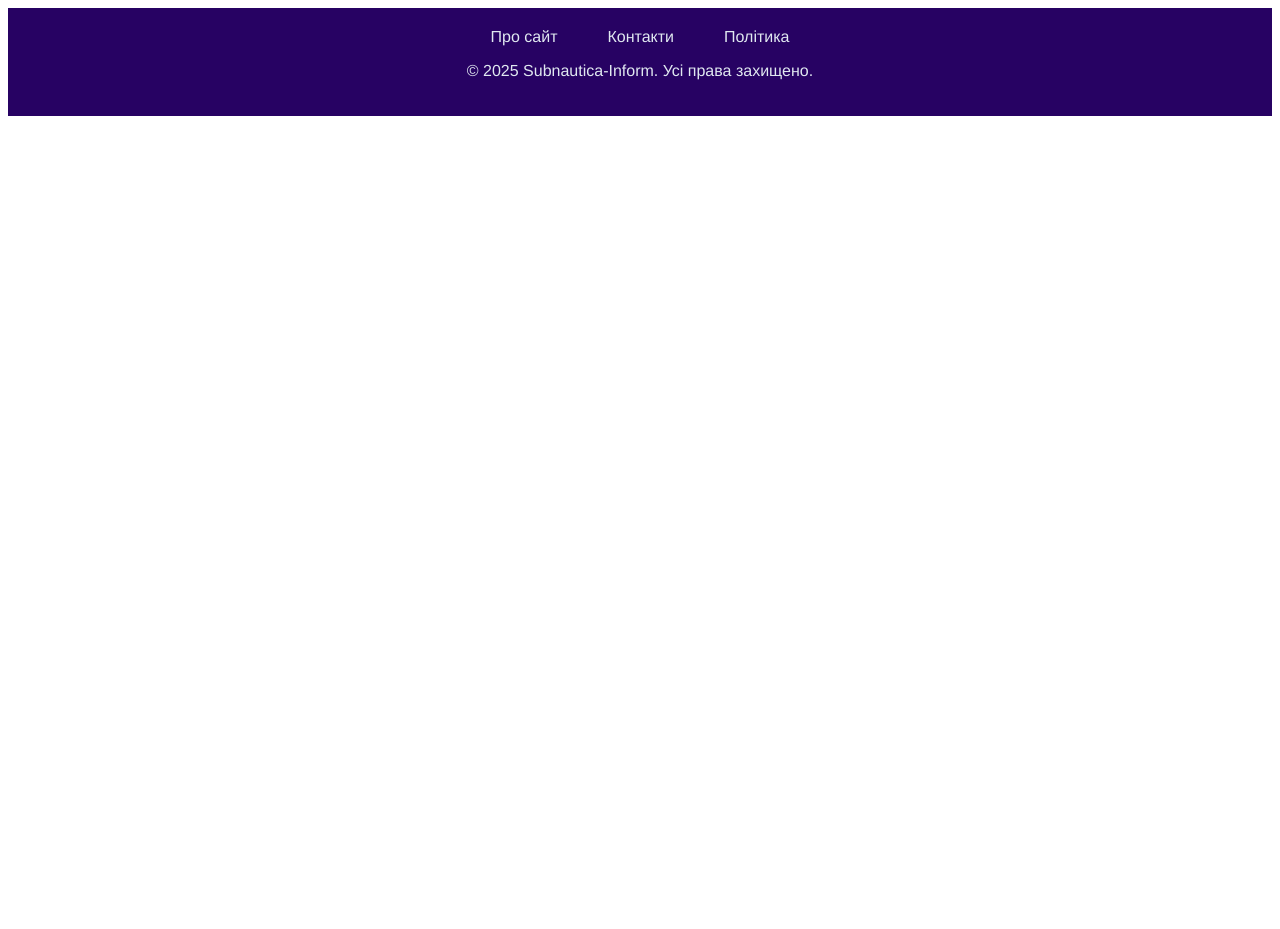
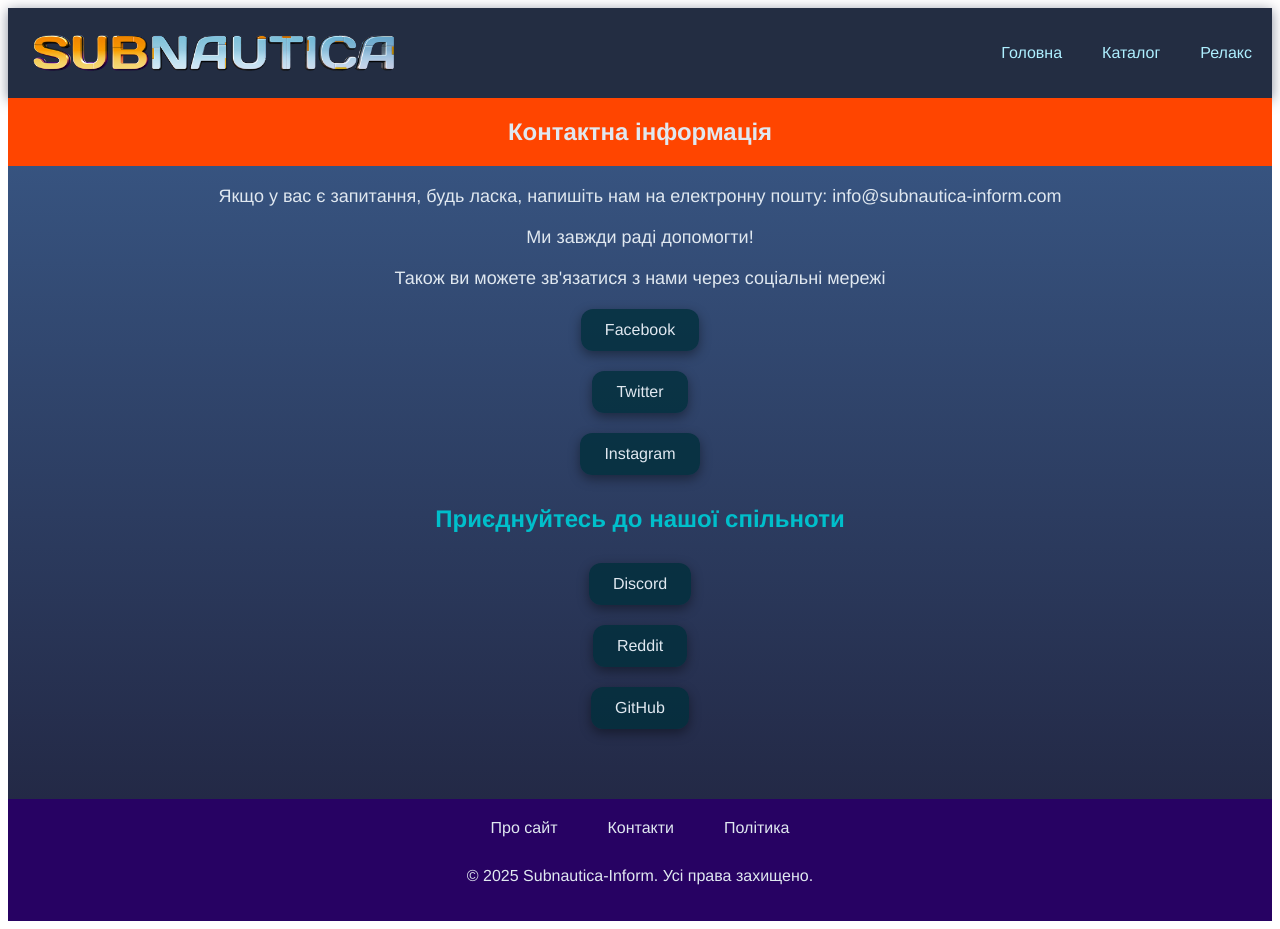
Before and after one commit to yarik-gulya/subnautica-inform, a Vue app in the folder subnautica-inform/: page /subnautica-inform/contact in a window 1280 px wide. Before the commit the page ends 800 px from the top, so only its background shows below. Built offline with nearby package versions, Linux system fonts and the light colour scheme.

Commit message:
add new pages

```diff
--- a/subnautica-inform/src/components/FaunaComponent.vue
+++ b/subnautica-inform/src/components/FaunaComponent.vue
@@ -13,6 +13,7 @@
 .card-container {
     display: flex;
     flex-wrap: wrap;
+    align-items: center;
     justify-content: center;
     gap: 20px;
 }
@@ -73,10 +74,12 @@
                 image: ''
             },
         ])
+
         const filteredObjects = ref(objects.value);
         function handleFiltered(data) {
             filteredObjects.value = data
         }
+
         return {
             objects,
             filteredObjects,
--- a/subnautica-inform/src/components/FloraComponent.vue
+++ b/subnautica-inform/src/components/FloraComponent.vue
@@ -2,10 +2,22 @@
     <div>
         <SearchComponent :objects="objects" @filtered="handleFiltered" />
         <h2>Флора</h2>
-        <InformCard v-for="object in filteredObjects" :key="object.id" :name="object.name" :image="object.image"
-            :description="object.description" :area="object.area" />
+        <div class="card-container">
+            <InformCard v-for="object in filteredObjects" :key="object.id" :name="object.name" :image="object.image"
+                :description="object.description" :area="object.area" />
+        </div>
     </div>
 </template>
+
+<style>
+.card-container {
+    display: flex;
+    flex-wrap: wrap;
+    align-items: center;
+    justify-content: center;
+    gap: 20px;
+}
+</style>
 
 <script>
 import { ref } from 'vue';
--- a/subnautica-inform/src/components/FooterComponent.vue
+++ b/subnautica-inform/src/components/FooterComponent.vue
@@ -2,13 +2,9 @@
     <footer>
   <div class="container">
     <div class="footer-links">
-      <a href="/about">Про сайт</a>
-      <a href="/contacts">Контакти</a>
-      <a href="/privacy">Політика</a>
-    </div>
-    <div class="socials">
-      <!-- <img src="discord.svg" alt="Discord" />
-      <img src="youtube.svg" alt="YouTube" /> -->
+      <router-link to="about">Про сайт</router-link>
+      <router-link to="contact">Контакти</router-link>
+      <router-link to="privacy">Політика</router-link>
     </div>
     <p>© 2025 Subnautica-Inform. Усі права захищено.</p>
   </div>
@@ -27,8 +23,7 @@
   margin: 0 auto;
   padding: 0 20px;
 }
-.container .footer-links,
-.container .socials {
+.container .footer-links{
     display: flex;
     justify-content: center;
     gap: 50px;
@@ -42,8 +37,8 @@
 .container .footer-links a:hover {
     color: #FFA400;
 }
+
+p {
+  margin-top: 30px;
+}
 </style>
-
-<script>
-
-</script>
--- a/subnautica-inform/src/components/MainComponent.vue
+++ /dev/null
@@ -1,51 +0,0 @@
-<template>
-    <div>
-      <section>
-        <h2>Головна сторінка</h2>
-        <p>Ласкаво просимо до Subnautica Inform!</p>
-        <p>Тут ви знайдете всю необхідну інформацію про гру Subnautica!</p>
-      </section>
-      <section>
-        <video poster="../images/image_for_trailer.jpg" src="../assets/Subnautica Teaser Trailer.mp4" controls autoplay loop muted></video>
-        <p>Дивіться наш трейлер, щоб дізнатися більше про гру!</p>
-        <p id="trailer-description">Цей трейлер 2018 року від студії Unknown Worlds Entertainment
-           показує: крах корабля 'Аврора', дослідження океану, будівництво
-            та технології, небезпеку і таємниці, що ховаються в глибинах.</p>
-      </section>
-    </div>
-</template>
-
-<script>
-export default {
-  name: 'MainComponent'
-}
-</script>
-
-<style scoped>
-h2 {
-  margin-top: 0;
-  color: #E0E8F0;
-  text-align: center;
-  background-color: orangered;
-  padding: 20px;
-}
-p{
-  color: #E0E8F0;
-  text-align: center;
-  margin-bottom: 0;
-  padding: 10px;
-}
-video{
-  height: 400px;
-  width: auto;
-  border-radius: 40px;
-  box-shadow: 0 2px 10px rgba(0, 0, 0, 0.4);
-}
-
-#trailer-description {
-  margin: 10px 400px;
-  font-size: 16px;
-  box-sizing: content-box;
-  display: inline-block;
-}
-</style>
--- a/subnautica-inform/src/components/MaterialComponent.vue
+++ b/subnautica-inform/src/components/MaterialComponent.vue
@@ -2,10 +2,22 @@
     <div>
         <SearchComponent :objects="objects" @filtered="handleFiltered" />
         <h2>Ресурси</h2>
-        <InformCard v-for="object in filteredObjects" :key="object.id" :name="object.name" :image="object.image"
-            :description="object.description" :area="object.area" />
+        <div class="card-container">
+            <InformCard v-for="object in filteredObjects" :key="object.id" :name="object.name" :image="object.image"
+                :description="object.description" :area="object.area" />
+        </div>
     </div>
 </template>
+
+<style>
+.card-container {
+    display: flex;
+    flex-wrap: wrap;
+    align-items: center;
+    justify-content: center;
+    gap: 20px;
+}
+</style>
 
 <script>
 import { ref } from 'vue';
--- /dev/null
+++ b/subnautica-inform/src/pages/AboutPage.vue
@@ -0,0 +1,44 @@
+<template>
+    <div id="body">
+        <div class="about-page">
+            <h1>Про нас</h1>
+            <p>
+                Subnautica-Inform — це фанатський інформаційний портал, присвячений дивовижному світу гри Subnautica.
+                Наша команда створила цей сайт, щоб кожен міг швидко знайти інформацію про флору, фауну та ресурси
+                океанічної планети 4546B.
+            </p>
+            <p>
+                Ми прагнемо зробити дослідження глибини не лише цікавим, а й зручним.
+                Долучайтеся, досліджуйте, залишайте відгуки — і не забувайте дбати про кисень ;)
+            </p>
+        </div>
+    </div>
+</template>
+
+<style scoped>
+#body{
+    padding: 100px;
+}
+.about-page {
+    max-width: 800px;
+    margin: 0 auto;
+    padding: 40px 20px;
+    height: 100%;
+    background: rgba(24, 34, 56, 0.9);
+    color: #AEEFFF;
+    border-radius: 20px;
+    box-shadow: 0 2px 12px rgba(20, 30, 60, 0.5);
+}
+
+.about-page h1 {
+    font-size: 32px;
+    color: #00BFCB;
+    margin-bottom: 20px;
+}
+
+.about-page p {
+    font-size: 18px;
+    line-height: 1.6;
+    margin-bottom: 16px;
+}
+</style>
--- a/subnautica-inform/src/pages/AdminDashboard.vue
+++ b/subnautica-inform/src/pages/AdminDashboard.vue
@@ -1,4 +1,3 @@
-<!-- Додано клас для body для кращого фону -->
 <template>
     <div id="body">
         <header>
@@ -7,7 +6,7 @@
                 <ul>
                     <li><router-link to="/main">Головна</router-link></li>
                     <li><router-link to="/catalog">Каталог</router-link></li>
-                    <li><router-link to="/contacts">Контакти</router-link></li>
+                    <li><router-link to="/relax">Релакс</router-link></li>
                 </ul>
             </nav>
         </header>
@@ -73,5 +72,6 @@
 main{
     background-size: cover;
     background: linear-gradient(to top, #232946 0%, #395886 100%);
+    height: 100%;
 }
 </style>
--- /dev/null
+++ b/subnautica-inform/src/pages/ContactPage.vue
@@ -0,0 +1,78 @@
+<template>
+    <div class="contact-section">
+        <h2>Контактна інформація</h2>
+        <p>Якщо у вас є запитання, будь ласка, напишіть нам на електронну пошту: info@subnautica-inform.com</p>
+        <p>Ми завжди раді допомогти!</p>
+        <p>Також ви можете зв'язатися з нами через соціальні мережі</p>
+        <ul>
+            <li><a href="">Facebook</a></li>
+            <li><a href="">Twitter</a></li>
+            <li><a href="">Instagram</a></li>
+        </ul>
+        <h3>Приєднуйтесь до нашої спільноти</h3>
+        <ul>
+            <li><a href="">Discord</a></li>
+            <li><a href="">Reddit</a></li>
+            <li><a href="">GitHub</a></li>
+        </ul>
+    </div>
+</template>
+
+<script>
+
+</script>
+
+<style>
+.contact-section {
+    background: linear-gradient(to top, #232946 0%, #395886 100%);
+    color: #E0E8F0;
+    text-align: center;
+    padding-bottom: 40px;
+}
+
+.contact-section h2 {
+    margin-top: 0;
+    background-color: orangered;
+    padding: 20px;
+    color: #E0E8F0;
+}
+
+.contact-section p {
+    font-size: 18px;
+    margin-bottom: 20px;
+}
+
+.contact-section h3 {
+    font-size: 24px;
+    margin: 30px;
+    color: #00BFCB;
+}
+
+.contact-section ul {
+    list-style: none;
+    padding: 0;
+    margin: 0 auto 30px;
+}
+
+.contact-section li {
+    margin-bottom: 10px;
+    margin: 20px 0;
+}
+
+.contact-section a {
+    display: inline-block;
+    background: rgba(0, 47, 59, 0.8);
+    border-radius: 12px;
+    padding: 12px 24px;
+    color: inherit;
+    text-decoration: none;
+    transition: transform 0.3s, box-shadow 0.3s;
+    box-shadow: 0 4px 12px rgba(0, 0, 0, 0.4);
+}
+
+.contact-section a:hover {
+    color: #FFD166;
+    transform: translateY(-4px);
+    box-shadow: 0 8px 16px rgba(0, 0, 0, 0.6);
+}
+</style>
--- /dev/null
+++ b/subnautica-inform/src/pages/PrivacyPage.vue
@@ -0,0 +1,43 @@
+<template>
+    <div id="body">
+        <div class="policy-page">
+            <h1>Політика конфіденційності</h1>
+            <p>
+                Ми поважаємо вашу конфіденційність. Subnautica-Inform не збирає особисту інформацію без вашого дозволу.
+                Усі дані, що вводяться (реєстрація, пошук тощо), використовуються лише для покращення роботи сайту.
+            </p>
+            <p>
+                Ми не передаємо дані третім особам і не зберігаємо нічого, що могло б вас ідентифікувати.
+                Для аналітики ми можемо використовувати куки, але ви завжди можете їх відключити.
+            </p>
+        </div>
+    </div>
+</template>
+
+<style scoped>
+#body{
+    padding: 100px;
+}
+
+.policy-page {
+    max-width: 800px;
+    margin: 0 auto;
+    padding: 40px 20px;
+    background: rgba(24, 34, 56, 0.9);
+    color: #AEEFFF;
+    border-radius: 12px;
+    box-shadow: 0 4px 20px rgba(0, 0, 0, 0.5);
+}
+
+.policy-page h1 {
+    font-size: 32px;
+    color: #00BFCB;
+    margin-bottom: 20px;
+}
+
+.policy-page p {
+    font-size: 18px;
+    line-height: 1.6;
+    margin-bottom: 16px;
+}
+</style>
```
Also changed, not shown: subnautica-inform/src/components/InformCard.vue (+22 -13 lines), subnautica-inform/src/pages/MainPage.vue (+41 -8 lines), subnautica-inform/src/router.js (+6 -1 lines).
